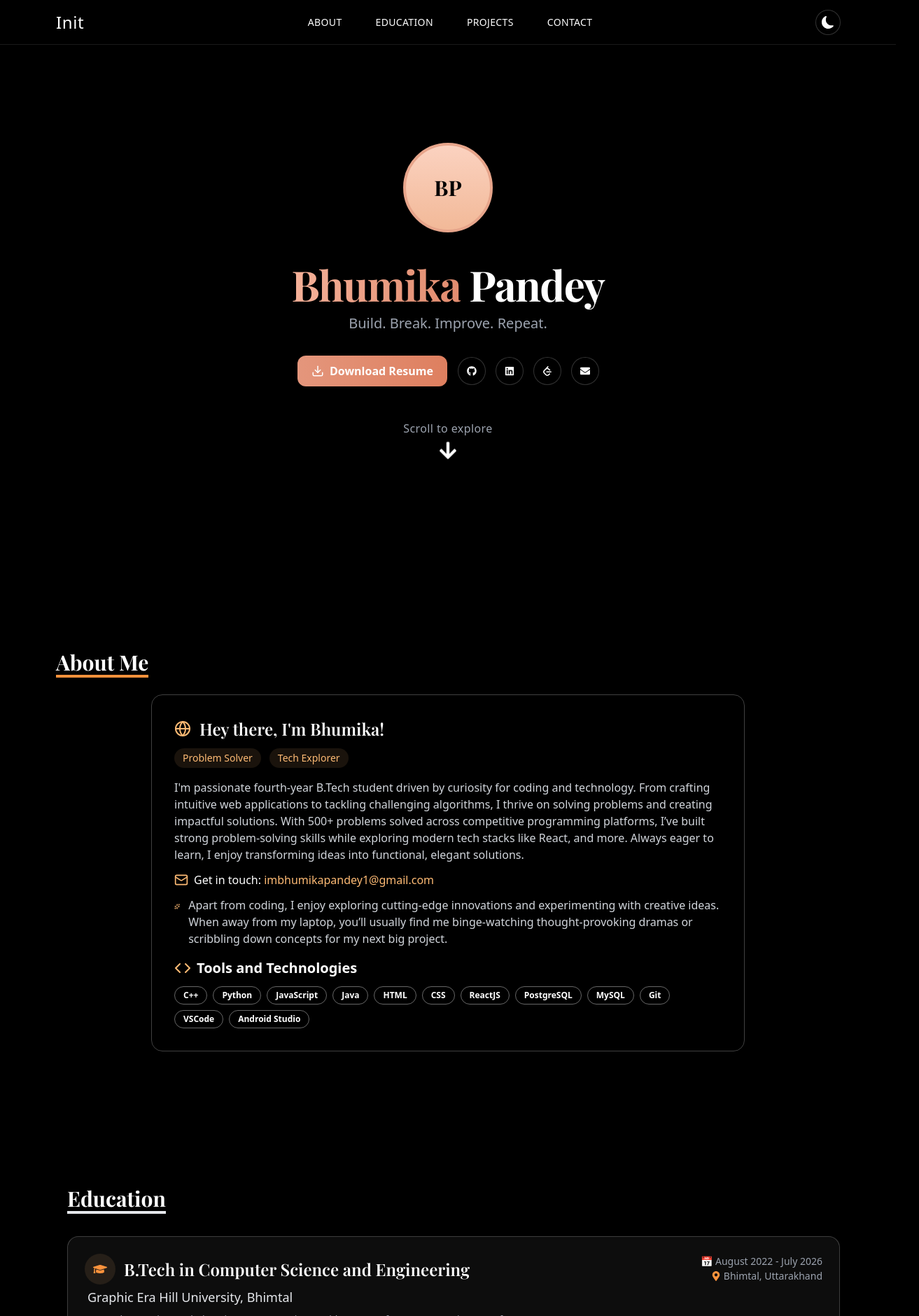
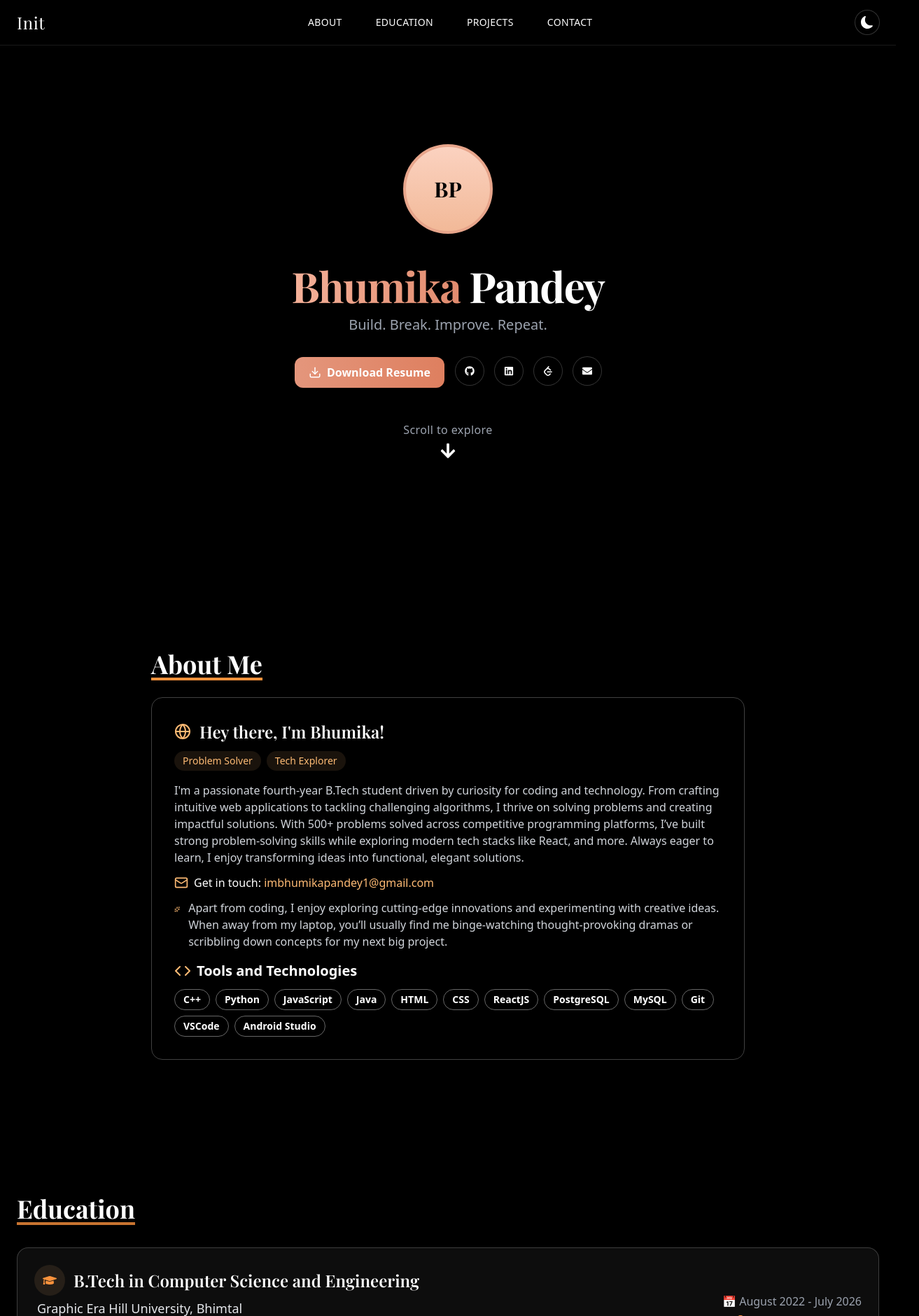
Before and after one commit to Bhumika2903/bhumika-portfolio, a React (Vite) app: page / in a window 1280 px wide. Shown: the top 1880 px of the page at 70% size, 1313 px wide, since content can reach past the window. Built offline with nearby package versions, Linux system fonts and the light colour scheme; no server answers.

Commit message:
Updated Hero, Navbar, Projects, Education, Contact, Footer for responsiveness and dark mode improvements

```diff
--- a/src/components/About.jsx
+++ b/src/components/About.jsx
@@ -4,22 +4,25 @@ export default function About() {
   return (
     <section
       id="about"
-      className="scroll-mt-16 pt-32 pb-16 bg-[#FFF5F2] text-black dark:bg-black dark:text-white transition-colors duration-500"
+      className="scroll-mt-16 pt-20 sm:pt-32 pb-16 bg-[#FFF5F2] text-black dark:bg-black dark:text-white transition-colors duration-500"
     >
-      <div className="max-w-4xl mx-auto px-6">
-        {/* Title outside the box */}
-        <h2 className="text-3xl font-bold mb-6 border-b-4 border-orange-400 inline-block relative left-[-136px]">
+      <div className="max-w-4xl mx-auto px-4 sm:px-6">
+        {/* Title */}
+        <h2 className="text-3xl sm:text-4xl font-bold mb-6 border-b-4 border-orange-400 inline-block">
           About Me
         </h2>
-        {/* Card Box */}
-        <div className="bg-white dark:bg-black border border-neutral-300 dark:border-neutral-700 rounded-2xl shadow-lg p-8 transition-colors duration-500">
-          {/* Heading with icon */}
-          <div className="flex items-center gap-3 mb-3">
-            <Globe className="text-orange-300 w-6 h-6" />
-            <h3 className="text-2xl font-semibold">Hey there, I&apos;m Bhumika!</h3>
+
+        {/* Card */}
+        <div className="bg-white dark:bg-black border border-neutral-300 dark:border-neutral-700 rounded-2xl shadow-lg p-6 sm:p-8 transition-colors duration-500">
+
+          {/* Heading */}
+          <div className="flex flex-col sm:flex-row sm:items-center gap-2 sm:gap-3 mb-3">
+            <Globe className="text-orange-300 w-5 h-5 sm:w-6 sm:h-6" />
+            <h3 className="text-xl sm:text-2xl font-semibold">Hey there, I&apos;m Bhumika!</h3>
           </div>
+
           {/* Tags */}
-          <div className="flex gap-3 mb-4">
+          <div className="flex flex-wrap gap-2 mb-4">
             <span className="bg-orange-300/10 text-orange-300 px-3 py-1 rounded-full text-sm font-medium">
               Problem Solver
             </span>
@@ -27,20 +30,16 @@ export default function About() {
               Tech Explorer
             </span>
           </div>
+
           {/* Main Description */}
-          <p className="text-gray-800 dark:text-gray-300 mb-3">
-            I&apos;m passionate fourth-year B.Tech student
-            driven by curiosity for coding and technology.
-            From crafting intuitive web applications to tackling challenging algorithms,
-            I thrive on solving problems and creating impactful solutions.
-            With 500+ problems solved across competitive programming platforms,
-            I’ve built strong problem-solving skills while exploring modern tech stacks like React,
-            and more. Always eager to learn, I enjoy transforming ideas into functional, elegant solutions.
+          <p className="text-gray-800 dark:text-gray-300 mb-3 text-sm sm:text-base">
+            I&apos;m a passionate fourth-year B.Tech student driven by curiosity for coding and technology. From crafting intuitive web applications to tackling challenging algorithms, I thrive on solving problems and creating impactful solutions. With 500+ problems solved across competitive programming platforms, I’ve built strong problem-solving skills while exploring modern tech stacks like React, and more. Always eager to learn, I enjoy transforming ideas into functional, elegant solutions.
           </p>
+
           {/* Contact */}
           <div className="flex items-center gap-2 mb-3">
-            <Mail className="text-orange-300 w-5 h-5" />
-            <p>
+            <Mail className="text-orange-300 w-4 h-4 sm:w-5 sm:h-5" />
+            <p className="text-sm sm:text-base">
               Get in touch:{" "}
               <a
                 href="mailto:imbhumikapandey1@gmail.com"
@@ -50,20 +49,19 @@ export default function About() {
               </a>
             </p>
           </div>
-          {/* Extra Line with Icon */}
-          <div className="flex items-start gap-3 mb-4">
-            <Sparkles className="text-orange-300 w-5 h-5 mt-1" />
-            <p className="text-gray-800 dark:text-gray-300">
-              Apart from coding, I enjoy exploring cutting-edge innovations
-              and experimenting with creative ideas. When away from my laptop,
-              you’ll usually find me binge-watching thought-provoking dramas or
-              scribbling down concepts for my next big project.
+
+          {/* Extra line */}
+          <div className="flex items-start gap-2 sm:gap-3 mb-4">
+            <Sparkles className="text-orange-300 w-4 h-4 sm:w-5 sm:h-5 mt-1" />
+            <p className="text-gray-800 dark:text-gray-300 text-sm sm:text-base">
+              Apart from coding, I enjoy exploring cutting-edge innovations and experimenting with creative ideas. When away from my laptop, you’ll usually find me binge-watching thought-provoking dramas or scribbling down concepts for my next big project.
             </p>
           </div>
+
           {/* Tools */}
           <div className="flex items-center gap-2 mt-4 mb-2">
-            <Code className="text-orange-300 w-6 h-6" />
-            <h4 className="text-xl font-semibold">Tools and Technologies</h4>
+            <Code className="text-orange-300 w-5 h-5 sm:w-6 sm:h-6" />
+            <h4 className="text-lg sm:text-xl font-semibold">Tools and Technologies</h4>
           </div>
           <div className="font-semibold flex flex-wrap gap-2 mt-3 text-gray-800 dark:text-gray-200">
             {[
@@ -81,15 +79,14 @@ export default function About() {
               "Android Studio",
             ].map((tool) => (
               <span
-  key={tool}
-  className="text-xs px-3 py-1 rounded-full border border-neutral-300 dark:border-white/40
-             text-black dark:text-white transition-colors duration-300
-             hover:bg-[#FFF1E6] dark:hover:bg-gray-400/20"
->
-  {tool}
-</span>
+                key={tool}
+                className="text-xs sm:text-sm px-3 py-1 rounded-full border border-neutral-300 dark:border-white/40 text-black dark:text-white transition-colors duration-300 hover:bg-[#FFF1E6] dark:hover:bg-gray-400/20"
+              >
+                {tool}
+              </span>
             ))}
           </div>
+
         </div>
       </div>
     </section>
--- a/src/components/Education.jsx
+++ b/src/components/Education.jsx
@@ -3,20 +3,20 @@ import { FaGraduationCap, FaMapMarkerAlt } from "react-icons/fa";
 
 const Item = ({ title, org, meta, where, desc }) => (
   <div className="bg-white dark:bg-neutral-900/60 rounded-2xl border border-neutral-300 dark:border-white/20 p-6 transition-colors duration-500">
-    <div className="flex justify-between items-start">
-      <div className="max-w-2xl">
-        <h3 className="text-2xl font-semibold flex items-center gap-3 whitespace-nowrap text-black dark:text-white">
+    <div className="flex flex-col md:flex-row justify-between items-start md:items-center gap-4 md:gap-0">
+      <div className="max-w-full md:max-w-2xl">
+        <h3 className="text-xl sm:text-2xl font-semibold flex items-center gap-3 text-black dark:text-white">
           <span className="bg-orange-300/10 text-black dark:text-white rounded-full p-3 flex items-center justify-center">
             <FaGraduationCap className="w-5 h-5 text-orange-400" />
           </span>
           {title}
         </h3>
-        <p className="text-gray-800 dark:text-gray-200 text-lg font-medium mt-1 ml-1">
+        <p className="text-gray-800 dark:text-gray-200 text-base sm:text-lg font-medium mt-1 ml-0 md:ml-1">
           {org}
         </p>
-        {desc && <p className="text-gray-600 dark:text-gray-400 text-sm mt-2">{desc}</p>}
+        {desc && <p className="text-gray-600 dark:text-gray-400 text-sm sm:text-base mt-2">{desc}</p>}
       </div>
-      <div className="flex flex-col items-end text-sm text-gray-600 dark:text-gray-400 leading-normal">
+      <div className="flex flex-col items-start md:items-end text-sm sm:text-base text-gray-600 dark:text-gray-400 mt-2 md:mt-0 gap-1 leading-normal">
         <p>📅 {meta}</p>
         <p className="flex items-center gap-1">
           <FaMapMarkerAlt className="text-orange-400" /> {where}
@@ -30,13 +30,16 @@ export default function Education() {
   return (
     <section
       id="education"
-      className="scroll-mt-16 pt-32 px-4 pb-20 bg-[#FFF5F2] dark:bg-black transition-colors duration-500"
+      className="scroll-mt-16 pt-20 sm:pt-32 px-4 sm:px-6 pb-20 bg-[#FFF5F2] dark:bg-black transition-colors duration-500"
     >
       <div className="mx-auto max-w-7xl">
-        <h2 className="text-3xl font-extrabold mb-8 border-b-4 border-orange-00/80 inline-block ml-20 text-black dark:text-white">
+        {/* Title */}
+        <h2 className="text-3xl sm:text-4xl font-extrabold mb-8 border-b-4 border-orange-400/80 inline-block text-black dark:text-white">
           Education
         </h2>
-        <div className="space-y-6 gap-3 ml-20" style={{ maxWidth: "calc(100% - 9rem)" }}>
+
+        {/* Items */}
+        <div className="space-y-6 flex flex-col">
           <Item
             title="B.Tech in Computer Science and Engineering"
             org="Graphic Era Hill University, Bhimtal"
--- a/src/components/Footer.jsx
+++ b/src/components/Footer.jsx
@@ -4,68 +4,59 @@ import { SiLeetcode } from "react-icons/si";
 
 export default function Footer() {
   return (
-    <footer className="relative bg-white/100 dark:bg-black/100 border-t border-gray-300 dark:border-white/20 p-6 text-gray-400">
-      <div className="max-w-7xl mx-auto flex flex-col md:flex-row justify-between items-start relative w-full space-y-4 md:space-y-0">
+    <footer className="bg-[#FFF5F2] dark:bg-black border-t border-gray-300 dark:border-white/20 p-6 text-gray-400 transition-colors duration-500">
+      <div className="max-w-7xl mx-auto flex flex-col md:flex-row justify-between items-start w-full space-y-4 md:space-y-0">
 
         {/* Left: Name + role + Done! */}
-        <div className="flex flex-col text-left relative w-full md:w-auto">
+        <div className="flex flex-col text-left w-full md:w-auto relative">
           <p className="font-semibold text-black dark:text-white">Bhumika Pandey</p>
           <p className="text-sm text-gray-500 dark:text-gray-400 mb-2">
             Computer Science Student
           </p>
 
-          {/* Horizontal line extending to copyright */}
-          <div
-            className="absolute h-px bg-black/10 dark:bg-white/10"
-            style={{
-              top: '3.5rem',   // Computer Science Student ke neeche ka position
-              left: 0,          // start from left of parent container
-              right: -1115      // extend till end (full width of parent)
-            }}
-          ></div>
+          {/* Horizontal line */}
+          <div className="w-full h-px bg-black/10 dark:bg-white/10 my-2"></div>
 
-          {/* "Done!" below the horizontal line */}
-          <p className="font-semibold text-black dark:text-white mb-2 mt-3">
-            Done!
-          </p>
+          {/* "Done!" text */}
+          <p className="font-semibold text-black dark:text-white mt-2">Done!</p>
         </div>
 
-        {/* Center: Social icons (aligned to top) */}
-        <div className="flex justify-center gap-6 self-start">
+        {/* Center: Social icons */}
+        <div className="flex justify-center gap-6">
           <a
             href="https://github.com/Bhumika2903"
             target="_blank"
             rel="noreferrer"
-            className="text-gray-600 dark:text-gray-300"
+            className="text-gray-600 dark:text-gray-300 hover:text-orange-400 transition-colors"
           >
-            <FaGithub />
+            <FaGithub size={20} />
           </a>
           <a
             href="https://www.linkedin.com/in/bhumika2903"
             target="_blank"
             rel="noreferrer"
-            className="text-gray-600 dark:text-gray-300"
+            className="text-gray-600 dark:text-gray-300 hover:text-orange-400 transition-colors"
           >
-            <FaLinkedin />
+            <FaLinkedin size={20} />
           </a>
           <a
             href="https://leetcode.com/BhumikaPandey901903"
             target="_blank"
             rel="noreferrer"
-            className="text-gray-600 dark:text-gray-300"
+            className="text-gray-600 dark:text-gray-300 hover:text-orange-400 transition-colors"
           >
-            <SiLeetcode />
+            <SiLeetcode size={20} />
           </a>
           <a
             href="mailto:imbhumikapandey1@gmail.com"
-            className="text-gray-600 dark:text-gray-300"
+            className="text-gray-600 dark:text-gray-300 hover:text-orange-400 transition-colors"
           >
-            <FaEnvelope />
+            <FaEnvelope size={20} />
           </a>
         </div>
 
-        {/* Right bottom corner: copyright (aligned to top) */}
-        <div className="text-sm text-gray-500 dark:text-gray-400 self-start">
+        {/* Right: copyright */}
+        <div className="text-sm text-gray-500 dark:text-gray-400 text-left md:text-right">
           © {new Date().getFullYear()} Bhumika Pandey. All rights reserved.
         </div>
       </div>
--- a/src/components/Hero.jsx
+++ b/src/components/Hero.jsx
@@ -5,19 +5,16 @@ import { FiDownload } from "react-icons/fi";
 
 export default function Hero() {
   return (
-    <section className="h-[92vh] flex flex-col justify-center items-center text-center px-4 bg-[#FFF5F2] dark:bg-black transition-colors duration-500">
+    <section className="h-[92vh] flex flex-col justify-center items-center text-center px-4 sm:px-6 bg-[#FFF5F2] dark:bg-black transition-colors duration-500">
 
-      {/* Rounded Circle with Inner Rings + Initials */}
-{/* Rounded Circle with Initials */}
-<div className="relative w-32 h-32 rounded-full flex items-center justify-center
-     bg-gradient-to-b from-[#FBD2C0] to-[#F2B998]
-     border-[4px] border-[#E7A58B]">  {/* changed border-12 to border-[6px] */}
-  <span className="text-3xl font-display font-bold text-black">BP</span>
+      {/* Circle with Inner Initials */}
+      <div className="relative w-28 sm:w-32 h-28 sm:h-32 rounded-full flex items-center justify-center
+           bg-gradient-to-b from-[#FBD2C0] to-[#F2B998] border-[4px] border-[#E7A58B]">
+        <span className="text-2xl sm:text-3xl font-display font-bold text-black">BP</span>
       </div>
 
-
       {/* Name */}
-<h1 className="mt-11 font-display text-3xl md:text-6xl font-bold tracking-tight leading-snug">
+      <h1 className="mt-8 sm:mt-11 font-display text-3xl sm:text-5xl md:text-6xl font-bold tracking-tight leading-snug">
         <span className="bg-gradient-to-r from-[#F5B199] to-[#E18B6E] bg-clip-text text-transparent">
           Bhumika
         </span>{" "}
@@ -25,16 +22,16 @@ export default function Hero() {
       </h1>
 
       {/* Tagline */}
-      <p className="text-gray-500 dark:text-gray-400 mt-3 text-xl text-muted-foreground transition-colors duration-500">
+      <p className="text-gray-500 dark:text-gray-400 mt-3 text-lg sm:text-xl transition-colors duration-500">
         Build. Break. Improve. Repeat.
       </p>
 
       {/* Resume Button + Icons */}
-      <div className="mt-8 flex items-center gap-4">
+<div className="mt-6 sm:mt-8 flex flex-wrap justify-center gap-4">
   <a
     href="https://drive.google.com/file/d/1KKtGJUvNsbMC7tOtQ-EpiNjVbUVmis73/view?usp=drivesdk"
     download
-          className="inline-flex items-center gap-2 bg-gradient-to-r from-[#E4967C] to-[#DE7F5F] text-white font-semibold px-5 py-2.5 rounded-xl shadow-md hover:opacity-90 transition"
+    className="inline-flex items-center gap-2 bg-gradient-to-r from-[#E4967C] to-[#DE7F5F] text-white font-semibold px-4 sm:px-5 py-2.5 rounded-xl shadow-md hover:opacity-90 transition"
     title="Download Resume"
   >
     <FiDownload className="text-lg" /> Download Resume
@@ -51,24 +48,25 @@ export default function Hero() {
       href={href}
       target={href.startsWith("mailto:") ? "_self" : "_blank"}
       rel={href.startsWith("mailto:") ? "" : "noreferrer"}
-    className="p-3 rounded-full ring-1 ring-black/10 dark:ring-white/20
-               transition-colors duration-300
-               hover:bg-[#FFF1E6] dark:hover:bg-gray-400/20"
+      className="flex items-center justify-center w-10 h-10 rounded-full
+                 ring-1 ring-black/10 dark:ring-white/20
+                 transition-colors duration-300 hover:bg-[#FFF1E6] dark:hover:bg-gray-400/20"
     >
       <Icon className="text-black dark:text-white" size={14} />
     </a>
   ))}
 </div>
 
+
       {/* Scroll to explore */}
-      <div className="mt-12 text-gray-500 dark:text-gray-400 transition-colors duration-500">
+      <div className="mt-10 sm:mt-12 text-gray-500 dark:text-gray-400 transition-colors duration-500">
         <p className="tracking-wide">Scroll to explore</p>
         <a
           href="#about"
           className="mt-2 flex justify-center animate-bounce"
         >
           <FaArrowDown
-            size={28}   // thoda chhota aur slim
+            size={24}  // slightly smaller on mobile
             className="text-gray-400 dark:text-white"
           />
         </a>
--- a/src/components/Navbar.jsx
+++ b/src/components/Navbar.jsx
@@ -1,9 +1,11 @@
 import React, { useState, useEffect } from "react";
 import { BsMoonFill } from "react-icons/bs";
 import { WiDaySunny } from "react-icons/wi";
+import { FiMenu, FiX } from "react-icons/fi";
 
 export default function Navbar() {
-  const [darkMode, setDarkMode] = useState(true); // default dark
+  const [darkMode, setDarkMode] = useState(true);
+  const [menuOpen, setMenuOpen] = useState(false);
 
   useEffect(() => {
     if (darkMode) {
@@ -13,35 +15,38 @@ export default function Navbar() {
     }
   }, [darkMode]);
 
+  const sections = ["about", "education", "projects", "contact"];
+
   return (
-    <nav className="fixed top-0 inset-x-0 z-50 h-16 bg-[#FFF5F2] dark:bg-black/70 backdrop-blur border-b border-black/10 dark:border-white/10">
-      <div className="mx-auto max-w-6xl px-4 h-full flex justify-between items-center">
-        {/* Logo / Init */}
+    <nav className="fixed top-0 inset-x-0 z-50 bg-[#FFF5F2] dark:bg-black transition-colors duration-500 backdrop-blur border-b border-black/10 dark:border-white/10">
+      <div className="mx-auto max-w-7xl px-4 sm:px-6 flex justify-between items-center h-16">
+
+        {/* Logo */}
         <a
           href="#home"
-          className="text-2xl text-bold tracking-wide text-black dark:text-white transition-colors duration-500"
+          className="text-xl sm:text-2xl md:text-2xl font-display tracking-wide text-black dark:text-white transition-colors duration-500"
         >
           Init
         </a>
 
-        {/* Centered Links */}
-        <div className=" text-primary flex-1 flex justify-center gap-12">
-          {["about", "education", "projects", "contact"].map((section) => (
+        {/* Desktop Links */}
+        <div className="hidden sm:flex flex-1 justify-center gap-10 md:gap-12">
+          {sections.map((section) => (
             <a
               key={section}
               href={`#${section}`}
-              className="text-black dark:text-white transition-colors duration-500 hover:text-pink-300 uppercase font-medium tracking-wide text-sm"
+              className="text-black dark:text-white uppercase font-medium tracking-wide text-sm transition-colors duration-500 hover:text-orange-400"
             >
               {section.charAt(0).toUpperCase() + section.slice(1)}
             </a>
           ))}
         </div>
 
-        {/* Toggle Button */}
-        <div>
+        {/* Right: Dark mode + Hamburger */}
+        <div className="flex items-center gap-3">
           <button
             onClick={() => setDarkMode(!darkMode)}
-            className="p-2 rounded-full ring-1 ring-black/10 dark:ring-white/20"
+            className="p-2 rounded-full ring-1 ring-black/10 dark:ring-white/20 transition-colors duration-300"
           >
             {darkMode ? (
               <BsMoonFill className="text-lg text-white" />
@@ -49,8 +54,44 @@ export default function Navbar() {
               <WiDaySunny className="text-lg text-black" />
             )}
           </button>
+
+          {/* Hamburger toggle for mobile */}
+          <button
+            onClick={() => setMenuOpen(!menuOpen)}
+            className="sm:hidden p-2 rounded-md text-black dark:text-white transition-colors duration-300"
+          >
+            {menuOpen ? <FiX size={24} /> : <FiMenu size={24} />}
+          </button>
         </div>
       </div>
+
+      {/* Mobile Slide-in Menu */}
+      <div
+        className={`fixed top-0 right-0 h-full w-64 bg-[#FFF5F2] dark:bg-black shadow-lg z-40 transform transition-transform duration-300 ease-in-out
+          ${menuOpen ? "translate-x-0" : "translate-x-full"}
+        `}
+      >
+        <div className="flex flex-col items-center mt-20 gap-6">
+          {sections.map((section) => (
+            <a
+              key={section}
+              href={`#${section}`}
+              onClick={() => setMenuOpen(false)} // close menu on click
+              className="text-black dark:text-white uppercase font-medium text-lg transition-colors duration-300 hover:text-orange-400"
+            >
+              {section.charAt(0).toUpperCase() + section.slice(1)}
+            </a>
+          ))}
+        </div>
+      </div>
+
+      {/* Overlay when menu is open */}
+      {menuOpen && (
+        <div
+          className="fixed inset-0 bg-black/30 z-30"
+          onClick={() => setMenuOpen(false)}
+        ></div>
+      )}
     </nav>
   );
 }
```
Also changed, not shown: src/components/Contact.jsx (+16 -16 lines), src/components/Projects.jsx (+25 -29 lines). Lines whose indentation alone changed are shown as unchanged.
